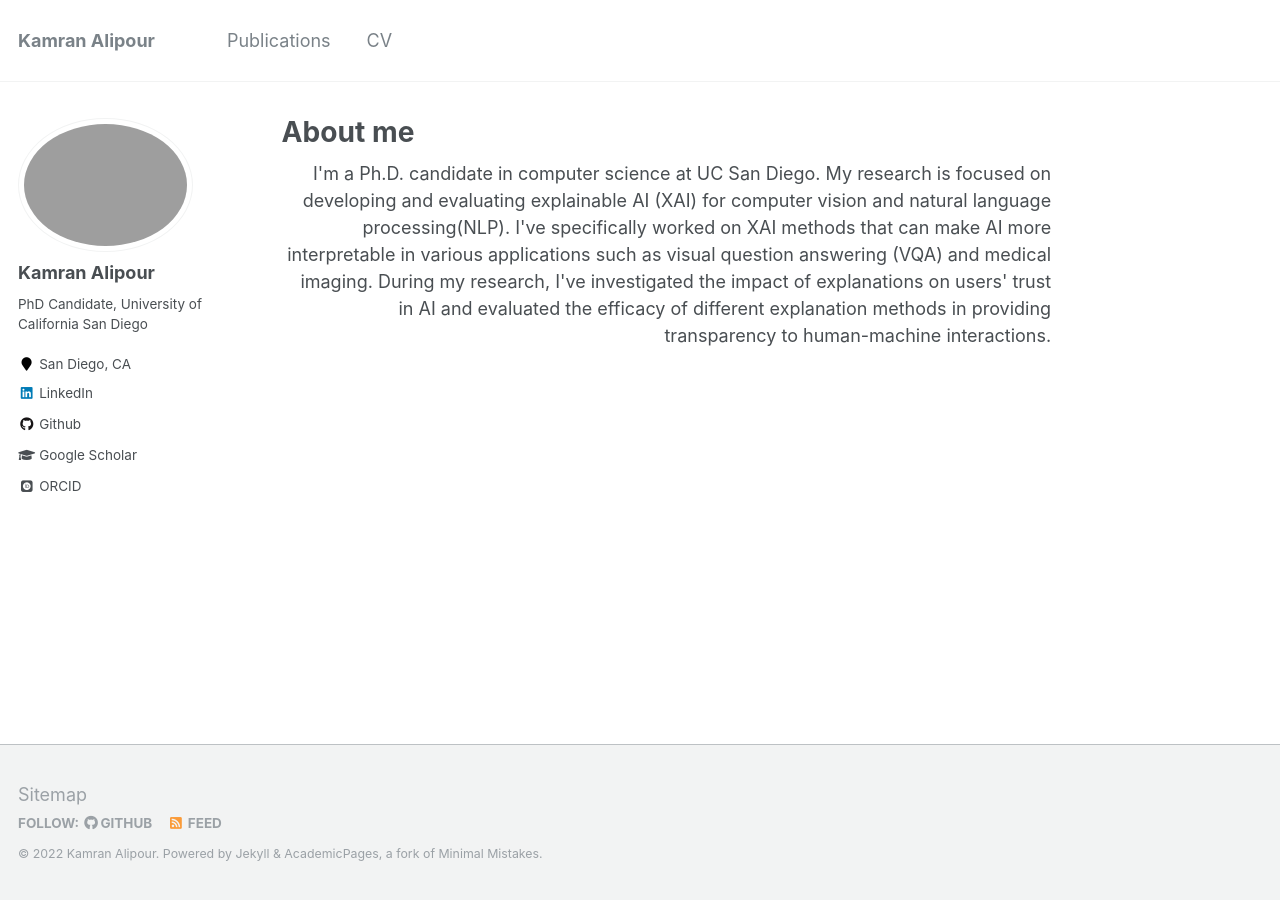
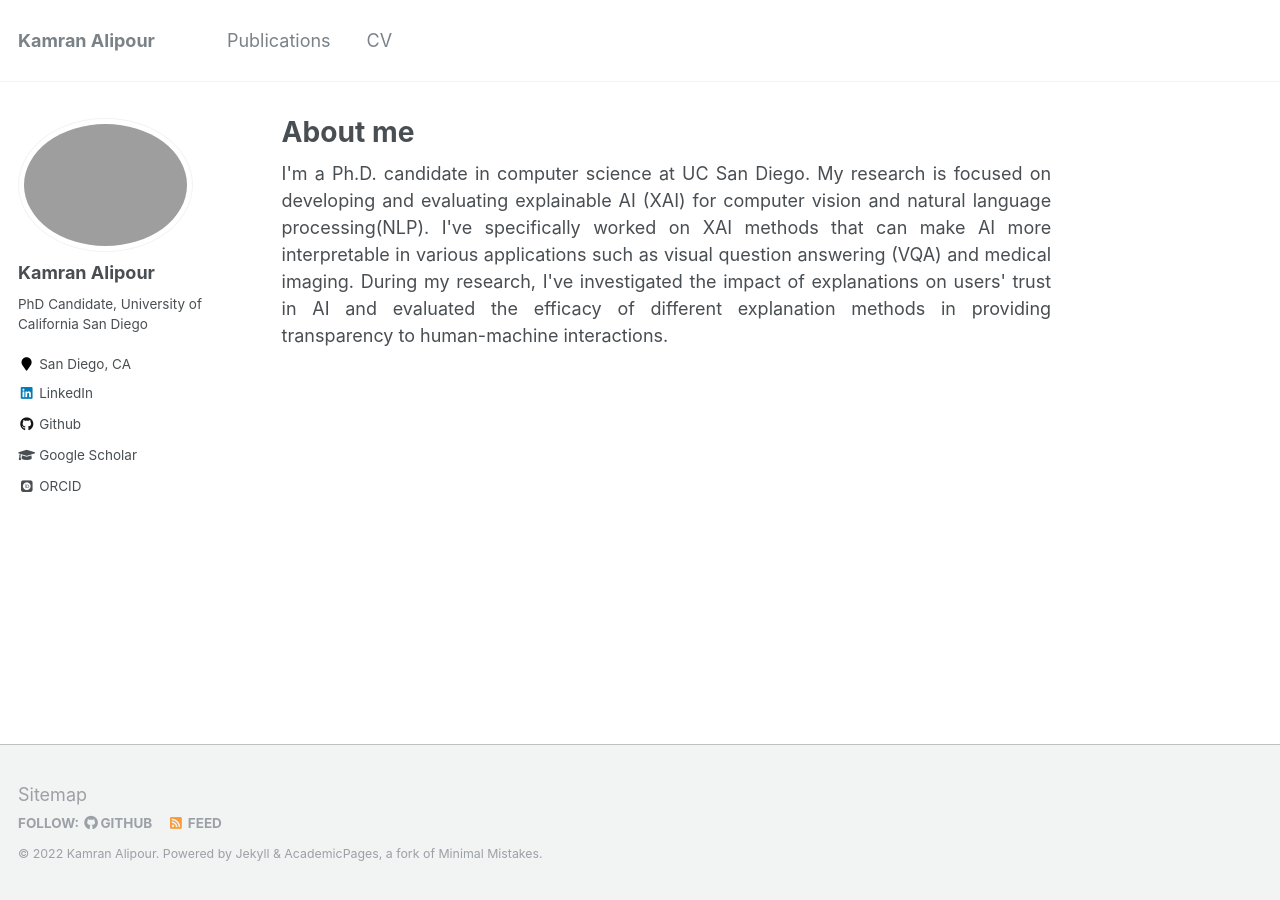
Before and after one commit to KamranAlipour/KamranAlipour.github.io, a Jekyll site: the page built from _pages/about.md, in a window 1280 px wide. Built offline with Jekyll 4.4.1, drawn with Linux system fonts in a browser that asks for light colours; some web fonts are replaced.

Commit message:
format About me

```diff
--- a/_pages/about.md
+++ b/_pages/about.md
@@ -7,6 +7,6 @@ redirect_from:
   - /about/
   - /about.html
 ---
-<div style="text-align: right">
+<div style="text-align: justify">
 I'm a Ph.D. candidate in computer science at UC San Diego. My research is focused on developing and evaluating explainable AI (XAI) for computer vision and natural language processing(NLP). I've specifically worked on XAI methods that can make AI more interpretable in various applications such as visual question answering (VQA) and medical imaging. During my research, I've investigated the impact of explanations on users' trust in AI and evaluated the efficacy of different explanation methods in providing transparency to human-machine interactions.
 </div>
```
Also changed, not shown: 2 other files.
